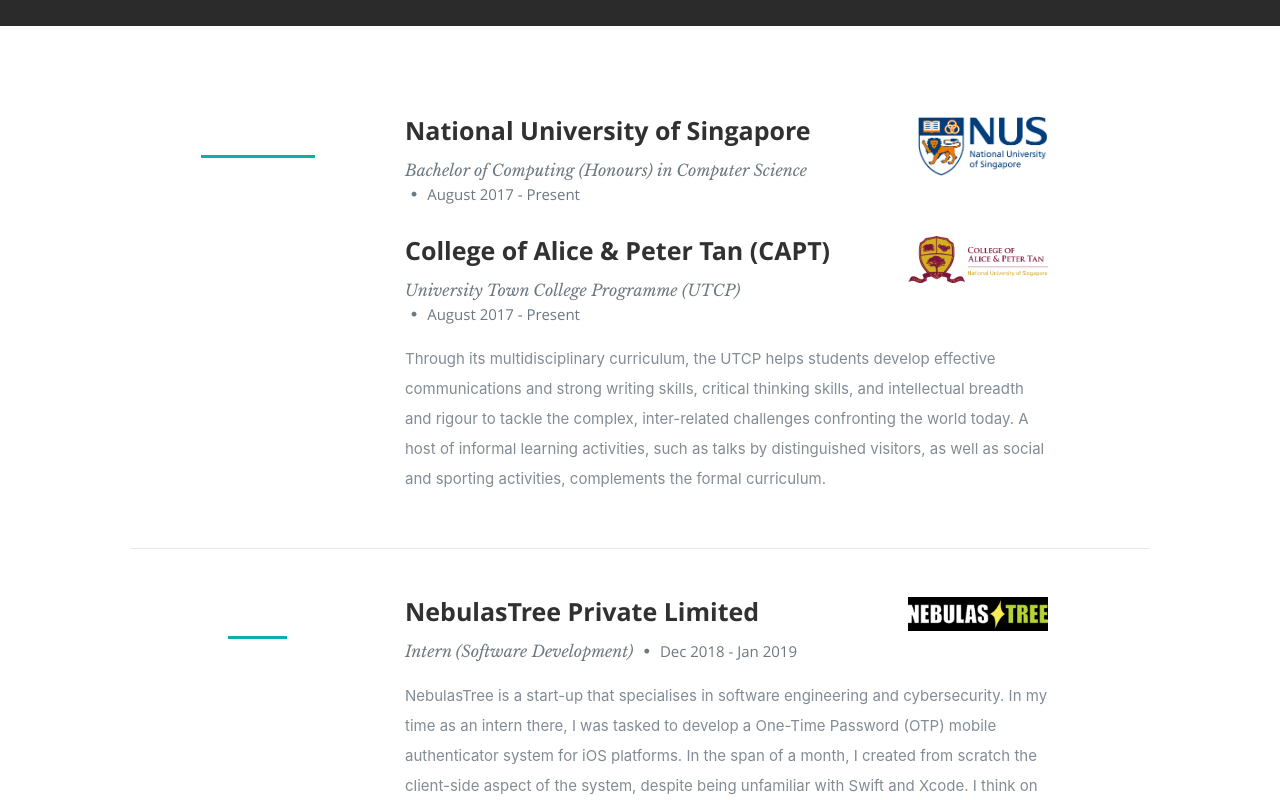
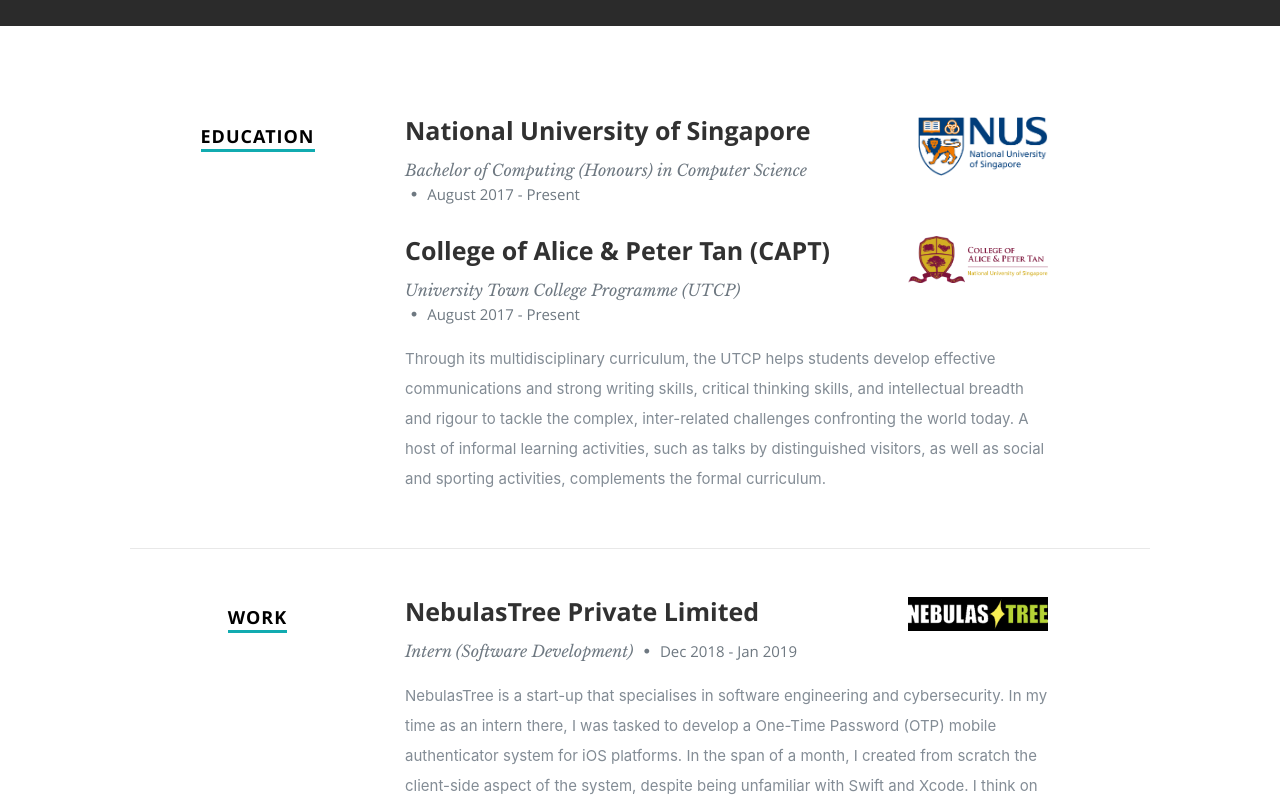
Before and after one commit to tristonpang/Online-Resume, a React (Create React App) app: page / in a window 1280 px wide. Shown: the part 1440-2240 px from the top of the page. Built offline with nearby package versions, Linux system fonts and the light colour scheme.

Commit message:
Remove unnecessary router link on home and fix resume h1 colour

```diff
--- a/public/css/layout.css
+++ b/public/css/layout.css
@@ -249,10 +249,10 @@ ul#nav li.current a { color: #F06000; }
    font: 18px/24px 'opensans-bold', sans-serif;
    text-transform: uppercase;
    letter-spacing: 1px;
+   color: #000;
 }
 #resume h1 span {
    border-bottom: 3px solid #11ABB0;
-   padding-bottom: 6px;
 }
 #resume h3 {
    font: 25px/30px 'opensans-bold', sans-serif;
--- a/src/components/header/header.js
+++ b/src/components/header/header.js
@@ -11,7 +11,7 @@ export default class Header extends Component {
           <a className="mobile-btn" href="#nav-wrap" title="Show navigation">Show navigation</a>
           <a className="mobile-btn" href="#" title="Hide navigation">Hide navigation</a>
           <ul id="nav" className="nav">
-            <li className="current"><Link to='/'>Home</Link></li>
+            <li className="current"><a className="smoothscroll" href="#home">Home</a></li>
             <li><a className="smoothscroll" href="#about">About</a></li>
             <li><a className="smoothscroll" href="#resume">Resume</a></li>
             <li><a className="smoothscroll" href="#testimonials">Testimonials</a></li>
```
